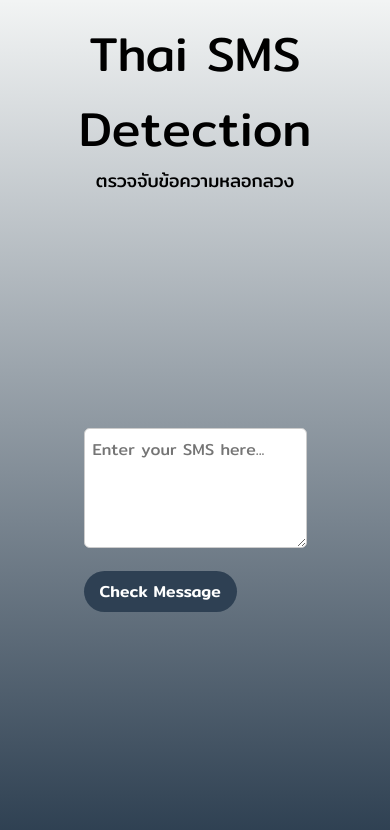
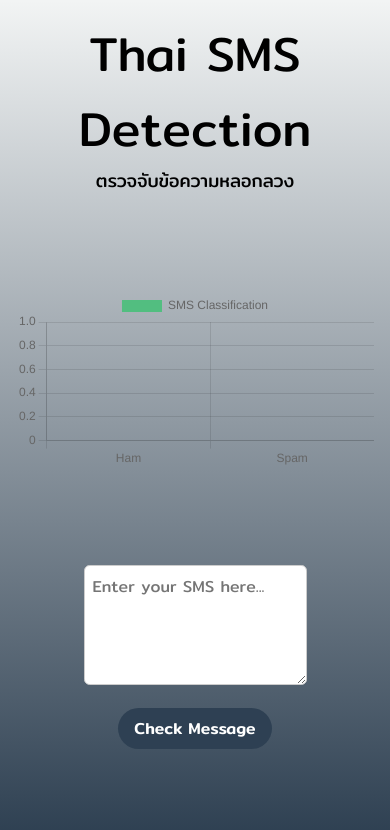
Before and after one commit to punchpatcha/thai-sms-detection, a Next.js app in the folder frontend-ai/: page / in a window 390 px wide. Shown: the top 830 px of the page. Built offline with nearby package versions, Linux system fonts and the light colour scheme.

Commit message:
Added SMS classification visualization

```diff
--- a/frontend-ai/package.json
+++ b/frontend-ai/package.json
@@ -9,7 +9,7 @@
     "lint": "next lint"
   },
   "dependencies": {
-    "chart.js": "^4.4.3",
+    "chart.js": "^4.4.4",
     "next": "14.2.5",
     "react": "^18",
     "react-chartjs-2": "^5.2.0",
--- a/frontend-ai/src/app/page.js
+++ b/frontend-ai/src/app/page.js
@@ -2,12 +2,27 @@
 
 import { useState } from 'react';
 import styles from './page.module.css';
+import {
+  Chart as ChartJS,
+  CategoryScale,
+  LinearScale,
+  BarElement,
+  Title,
+  Tooltip,
+  Legend,
+} from 'chart.js';
+import { Bar } from 'react-chartjs-2';
 
+// Register the necessary components for the chart
+ChartJS.register(CategoryScale, LinearScale, BarElement, Title, Tooltip, Legend);
 
 export default function Home() {
   const [message, setMessage] = useState('');
   const [result, setResult] = useState('');
   const [loading, setLoading] = useState(false); // New state for loading
+
+  const [hamCount, setHamCount] = useState(0);
+  const [spamCount, setSpamCount] = useState(0);
 
   const handleSubmit = async (e) => {
     e.preventDefault();
@@ -17,15 +32,15 @@ export default function Home() {
       setResult(''); // Clear the result
       return;}
 
-  // Set loading to true
-  setLoading(true);
+    // Set loading to true
+    setLoading(true);
 
  // Mock response
-  // const mockData = { prediction: "ham" }; // Change to "spam" to test the other case
-  //setTimeout(() => {
-    // setResult(mockData.prediction);
-    //setLoading(false); // Set loading to false after response
- // }, 1000); // Simulate a delay for loading
+   //  const mockData = { prediction: "ham" }; // Change to "spam" to test the other case
+    //  setTimeout(() => {
+    //  setResult(mockData.prediction);
+    //  setLoading(false); // Set loading to false after response
+   //   }, 1000); // Simulate a delay for loading
 
     console.log("API URL:", process.env.NEXT_PUBLIC_API_URL); // Log API URL
 
@@ -45,6 +60,13 @@ export default function Home() {
 
     const data = await response.json();
     setResult(data.prediction);
+
+    // Update the count based on the result
+    if (data.prediction === 'ham') {
+      setHamCount(prevCount => prevCount + 1);
+    } else if (data.prediction === 'spam') {
+      setSpamCount(prevCount => prevCount + 1);
+    }
     setLoading(false); // Set loading to false after response
   };
 
@@ -57,7 +79,21 @@ export default function Home() {
         <h1>Thai SMS Detection</h1>
         <h2 >ตรวจจับข้อความหลอกลวง</h2>
       </div>
-
+      {/* Chart Visualization */}
+      <div className={styles.chartContainer}>
+            <Bar
+              data={{
+                labels: ['Ham', 'Spam'],
+                datasets: [
+                  {
+                    label: 'SMS Classification',
+                    data: [hamCount, spamCount],
+                    backgroundColor: ['#52be80', '#ec7063'],
+                  },
+                ],
+              }}
+            />
+          </div>
       <div className={styles.formContainer}>
         <form onSubmit={handleSubmit}>
           <textarea
@@ -82,6 +118,7 @@ export default function Home() {
             </div>
           </div>
         )}
+
         </div>
     </main>
   );
--- a/frontend-ai/src/app/page.module.css
+++ b/frontend-ai/src/app/page.module.css
@@ -1,7 +1,7 @@
 /* Base styles for larger screens */
 .main {
   display: grid;
-  grid-template-rows: 30rem auto;
+  grid-template-rows: 10rem auto auto;
   height: 100vh;
   padding: 5rem;
   gap: 1rem;
@@ -92,30 +92,6 @@
   border-color: #52be80 ; /* Darker green border */
 }
 
-/* Responsive Styles for Mobile */
-@media (max-width: 700px) {
-  .main {
-    display: grid;
-    grid-template-rows: auto auto;
-    padding: 1rem; /* Reduce padding for smaller screens */
-  }
-
-  .textarea {
-    width: auto; /* Full width on smaller screens */
-    height: 120px; /* Slightly smaller height */
-  }
-
-  .button {
-    width: auto; /* Full width on smaller screens */
-    margin-left: 0; /* Remove left margin */
-    margin-right: 0; /* Remove right margin */
-  }
-
-  .messageBox {
-    max-width: 100%; /* Ensure it fits within the screen */
-  }
-}
-
 /* Info Box Styles */
 .resultContainer {
   position: relative;
@@ -147,6 +123,43 @@
   opacity: 1;
 }
 
+.chartContainer {
+  margin-left: auto;
+  margin-right: auto;
+  width: 100%;
+  max-width: 600px;
+}
+
+
+
+/* Responsive Styles for Mobile */
+@media (max-width: 700px) {
+  .main {
+    display: grid;
+    grid-template-rows: auto auto;
+    padding: 1rem; /* Reduce padding for smaller screens */
+  }
+
+  .textarea {
+    width: auto; /* Full width on smaller screens */
+    height: 120px; /* Slightly smaller height */
+  }
+
+  .button {
+    width: auto; /* Full width on smaller screens */
+    margin-right: 15;
+  }
+
+  .button:disabled {
+    margin-right: 15;
+
+    opacity: 0.6;}
+
+  .messageBox {
+    max-width: 100%; /* Ensure it fits within the screen */
+  }
+}
+
 /* Tablet and Smaller Desktop */
 @media (min-width: 701px) and (max-width: 1120px) {
   .grid {
```
Also changed, not shown: 1 other file (tests, documents, lock files or other folders).
